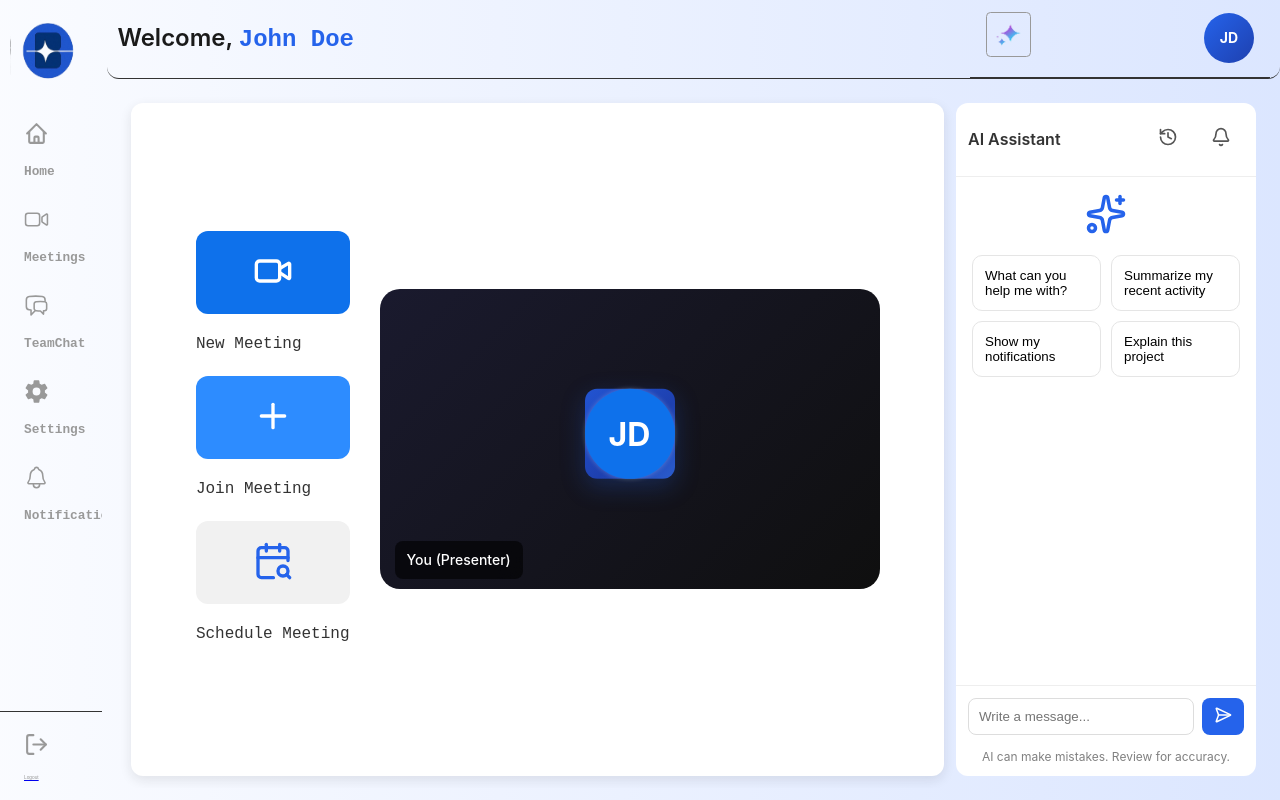
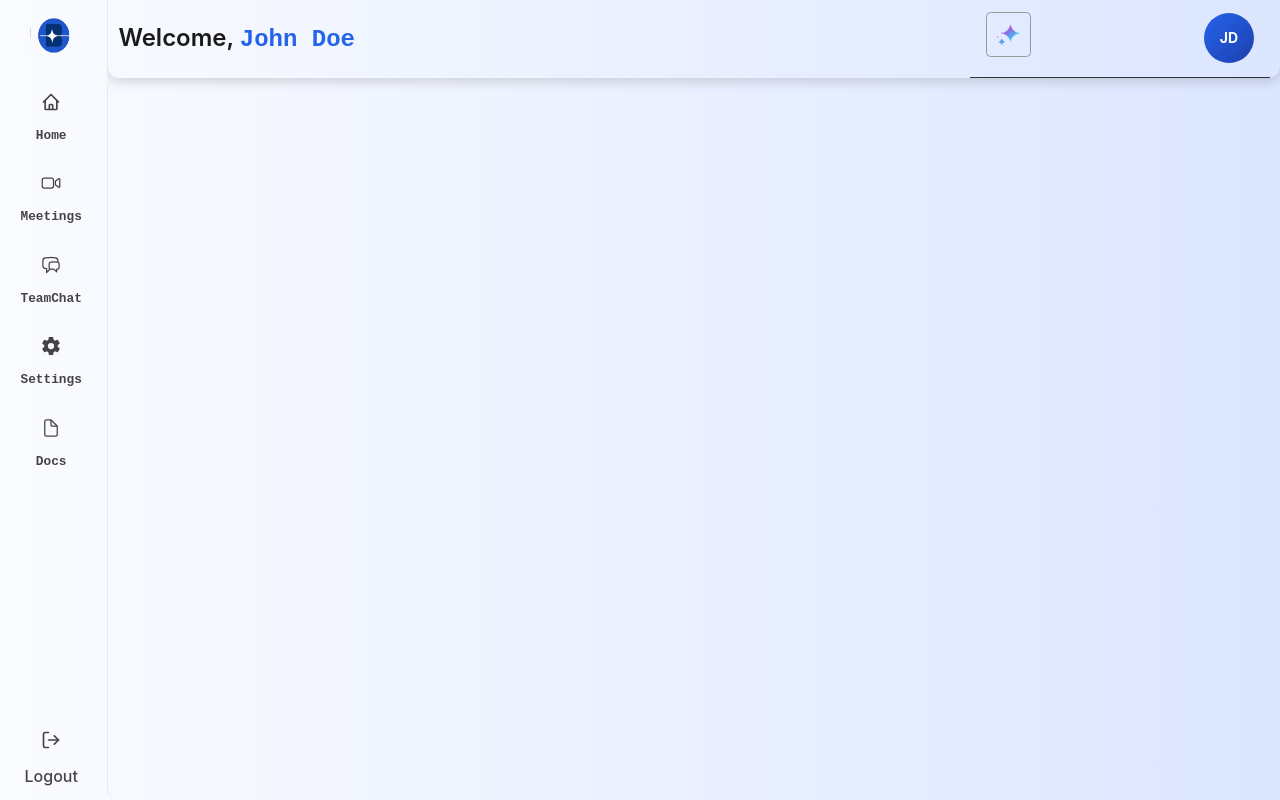
Before and after one commit to nueldotdev/beam-frontend-v1, a React (Vite) app: page /dashboard in a window 1280 px wide. Before the commit this address led to /dashboard/home. Built offline with nearby package versions, Linux system fonts and the light colour scheme.

Commit message:
finished main dashboard component

```diff
--- a/src/components/DashboardHome.jsx
+++ b/src/components/DashboardHome.jsx
@@ -20,16 +20,16 @@ function DashboardHome() {
   {/* Zoom Quick Actions */}
   <div className="zoom-actions">
     <button className="zoom-btn new-meeting">
-     <VideoIcon size={40} /> </button>
-     <h4>New Meeting</h4>
+     <VideoIcon size={35}  /> </button>
+     <h4>Host</h4>
     <button className="zoom-btn join-meeting">
-        <PlusIcon size={40} />
+        <PlusIcon size={35} />
      </button>
-     <h4>Join Meeting</h4>
+     <h4>Join</h4>
     <button className="zoom-btn schedule-meeting">
-     <CalendarSearch size={40} />
+     <CalendarSearch size={35} />
      </button>
-     <h4>Schedule Meeting</h4>
+     <h4>Schedule</h4>
   </div>
 
   {/* Video Section */}
--- a/src/components/Sidebar.jsx
+++ b/src/components/Sidebar.jsx
@@ -4,79 +4,92 @@ import beamlogo from '../assets/dashboard-images/beamlogo.png'
 import { Link } from 'react-router-dom'
 import { SidebarData } from '../constants/SidebarData'
 import { useNavigate } from 'react-router-dom'
+import { useLocation } from 'react-router-dom'
 
 function Sidebar() {
-  const [activeItem, setActiveItem] = useState('dashboard')
   const [collapsed, setCollapsed] = useState(false)
+
   const navigate = useNavigate();
-
-
-
-  const bottomItems = [
-    { id: 'settings', icon: '⚙️', label: 'Settings', badge: null },
-    { id: 'help', icon: '❓', label: 'Help', badge: null },
-  ]
+  const location = useLocation(); // ✅ REQUIRED
 
   return (
     <div className={`sidebar ${collapsed ? 'collapsed' : ''}`}>
-      {/* Header */}
+
       <div className="sidebar-header">
         <div className={`logo ${collapsed ? 'hide' : ''}`}>
           <img src={beamlogo} className='logo-icon' alt="Beam Logo" />
         </div>
-
       </div>
 
       {/* Main navigation */}
+     <nav className="sidebar-nav">
+  {SidebarData
+    .filter(item => !['logout', 'help'].includes(item.id))
+    .map((item) => {
 
+      const isActive = location.pathname === item.path;
 
-<nav className="sidebar-nav">
-  {SidebarData.filter(item => !['logout', 'help'].includes(item.id)).map((item) => (
-    <button
+      return (
+        <Link
           key={item.id}
-      className={`nav-item ${activeItem === item.id ? 'active' : ''}`}
-      onClick={() => {
-        setActiveItem(item.id);
-        navigate(item.route); // <-- Navigate to route
-      }}
-      title={item.label}
+          to={item.path}
+          className={`nav-item ${isActive ? 'active' : ''}`}
         >
           <span className="nav-icon">
             {typeof item.icon === 'string'
               ? item.icon
               : React.createElement(
-              activeItem === item.id && item['icon.active'] ? item['icon.active'] : item.icon
+                  isActive && item['icon.active']
+                    ? item['icon.active']
+                    : item.icon
                 )}
           </span>
-      <span className={`nav-label ${collapsed ? 'hide' : ''}`}>
+
+          {!collapsed && (
+            <span className="nav-label">
               {item.label}
             </span>
-      {item.badge && (
-        <span className={`badge ${collapsed ? 'badge-small' : ''}`}>
+          )}
+
+          {item.badge && !collapsed && (
+            <span className="badge">
               {item.badge}
             </span>
           )}
-    </button>
-  ))}
+        </Link>
+      );
+    })}
 </nav>
 
       {/* Bottom navigation */}
       <nav className="sidebar-nav-bottom">
-          {SidebarData.filter(item => ['logout'].includes(item.id)).map((item) => (
+  {SidebarData
+    .filter(item => item.id === 'logout')
+    .map((item) => {
 
-            <Link to={item.path || '#'}>
-            <button
+      const isActive = location.pathname === item.path;
+
+      return (
+        <Link
           key={item.id}
-            className={`nav-item ${activeItem === item.id ? 'active' : ''}`}
-            onClick={() => setActiveItem(item.id)}
+          to={item.path}
+          className={`nav-item ${isActive ? 'active' : ''}`}
         >
-            <span className="nav-icon">{typeof item.icon === 'string' ? item.icon : React.createElement(activeItem === item.id && item['icon.active'] ? item['icon.active'] : item.icon)}</span>
-            {item.label}
-            </button>
+          <span className="nav-icon">
+            {typeof item.icon === 'string'
+              ? item.icon
+              : React.createElement(
+                  isActive && item['icon.active']
+                    ? item['icon.active']
+                    : item.icon
+                )}
+          </span>
+
+          {!collapsed && item.label}
         </Link>
-          ))}
+      );
+    })}
 </nav>
-
 
     </div>
   )
--- a/src/constants/SidebarData.js
+++ b/src/constants/SidebarData.js
@@ -1,5 +1,5 @@
 import React from "react";
-import { IoSettingsSharp, } from "react-icons/io5";
+import { IoDocument, IoDocumentOutline, IoSettingsSharp, } from "react-icons/io5";
 import { LuLogOut } from "react-icons/lu";
 import { IoVideocamOutline, IoVideocam } from "react-icons/io5";
 import { HiOutlineChatBubbleLeftRight , HiChatBubbleLeftRight} from "react-icons/hi2";
@@ -17,7 +17,7 @@ export const SidebarData = [
         badge: null,
         icon: HiOutlineHome,
         "icon.active": HiHome,
-        routes:'home'
+        path:'/dashboard/home'
     },
     {
         id:"meetings",
@@ -25,7 +25,7 @@ export const SidebarData = [
         badge: null,
         "icon.active": IoVideocam,
         icon: IoVideocamOutline,
-        routes:'meetings'
+        path:'/dashboard/meetings'
 
     },
     {
@@ -33,7 +33,7 @@ export const SidebarData = [
         label:"TeamChat",
         icon:  HiOutlineChatBubbleLeftRight,
         "icon.active": HiChatBubbleLeftRight,
-        routes:'chat',
+        path:'/dashboard/chat',
         badge: null
     },
 
@@ -42,15 +42,15 @@ export const SidebarData = [
         label:"Settings",
         icon: IoSettingsSharp,
         "icon.active": IoSettingsSharp,
-            routes:'settings',
+        path :'/dashboard/settings',
         badge: null
     },
     {
-        id:"notifications",
-        label:"Notifications",
-        "icon.active": IoNotifications,
-        routes:'notifications',
-        icon: IoNotificationsOutline,
+        id:"docs",
+        label:"Docs",
+        "icon.active": IoDocument,
+        path:'/dashboard/docs',
+        icon: IoDocumentOutline,
         badge:null
     },
     {
--- a/src/pages/DashBoard.jsx
+++ b/src/pages/DashBoard.jsx
@@ -8,15 +8,10 @@ import Chat from '../components/Chat'
 import DashboardTabs from '../components/DashboardTabs'
 import DashboardHome from '../components/DashboardHome'
 import genimage from '../assets/dashboard-images/generative-aiicon.png'
+import Meetings from "../pages/Meetings"
+import LiveMeeting from "../components/LiveMeeting"
 
 function DashBoard() {
-  const [isMuted, setIsMuted] = useState(false)
-  const [cameraOff, setCameraOff] = useState(false)
-  const [isScreenSharing, setIsScreenSharing] = useState(false)
-  const [showParticipants, setShowParticipants] = useState(true)
-  const toggleMute = () => setIsMuted(!isMuted)
-  const toggleCamera = () => setCameraOff(!cameraOff)
-  const toggleScreenShare = () => setIsScreenSharing(!isScreenSharing)
 
    const profile = {
       name: "John Doe",
@@ -46,9 +41,10 @@ function DashBoard() {
 
       <div className="dashboard-content">
         <Routes>
-          {/* Default redirect when /dashboard is hit */}
-            <Route path="/" element={<Navigate to="home" />} />
-          <Route path="home" element={<DashboardHome />} />
+          <Route path="/home" element={<DashboardHome />} />
+          <Route path='/meetings' element={<Meetings/>} />
+          <Route path='/chat' element={<Chat/>}/>
+          <Route path="/livemeeting" element={<LiveMeeting />} />
         </Routes>
       </div>
 
--- /dev/null
+++ b/src/pages/Meetings.jsx
@@ -0,0 +1,96 @@
+import React, { useState , useNavigate} from "react";
+import "../styles/meeting.css"
+const initialMeetings = [
+  {
+    id: 1,
+    title: "Team Standup",
+    date: "Feb 27, 2026",
+    time: "09:00 AM",
+    host: "You",
+  },
+  {
+    id: 2,
+    title: "Project Review",
+    date: "Feb 27, 2026",
+    time: "02:00 PM",
+    host: "Alice Johnson",
+  },
+  {
+    id: 3,
+    title: "Client Meeting",
+    date: "Feb 28, 2026",
+    time: "11:30 AM",
+    host: "Bob Smith",
+  },
+];
+
+function Meetings() {
+
+  const [meetings, setMeetings] = useState(initialMeetings);
+
+  // const handleStartMeeting = (meeting) => {
+  //   alert(`Starting meeting: ${meeting.title}`);
+  //    navigate(`/meeting/${meeting.id}`)
+  // };
+  const handleNewMeeting = () => {
+    alert("Create new instant meeting");
+  };
+
+  return (
+    <div className="meetings-container">
+
+      {/* Header */}
+      <div className="meetings-header">
+        <h2>Meetings</h2>
+
+        <button
+          className="start-meeting-btn"
+          onClick={handleNewMeeting}
+        >
+          + Start New Meeting
+        </button>
+      </div>
+
+      {/* Upcoming Meetings */}
+      <div className="meetings-list">
+
+        <h3 className="section-title">Upcoming Meetings</h3>
+
+        {meetings.length === 0 ? (
+          <div className="empty">
+            No upcoming meetings
+          </div>
+        ) : (
+          meetings.map((meeting) => (
+            <div key={meeting.id} className="meeting-card">
+
+              <div className="meeting-info">
+                <h4>{meeting.title}</h4>
+
+                <p>
+                  {meeting.date} • {meeting.time}
+                </p>
+
+                <span className="host">
+                  Host: {meeting.host}
+                </span>
+              </div>
+
+              <button
+                className="join-btn"
+                onClick={() => handleStartMeeting(meeting)}
+              >
+                Start
+              </button>
+
+            </div>
+          ))
+        )}
+
+      </div>
+
+    </div>
+  );
+}
+
+export default Meetings;
--- a/src/styles/dashboard.css
+++ b/src/styles/dashboard.css
@@ -2,6 +2,7 @@
 .dashboard-wrapper {
   display: flex;
   height: 100vh;
+
   background: linear-gradient(90deg, hsla(223, 100%, 99%, 1) 0%, hsla(222, 100%, 93%, 1) 100%);
   overflow: hidden;
 }
@@ -19,15 +20,15 @@
 
 .dashboard-header {
   padding: 0px 10px;
+ border-left: 1px solid #e5e7eb; /* modern subtle border */
   background-color: transparent;
-  border-bottom: 1px solid #333333;
+  box-shadow: 0 4px 12px rgba(0, 0, 0, 0.15);
   display: flex;
   justify-content: space-between;
   align-items: center;
   flex-shrink: 0;
   border-radius: 0 0 12px 12px;
 }
-
 .dashboard-header h1 {
   font-size: 24px;
   font-weight: 600;
@@ -88,6 +89,7 @@
 .dashboard-content {
   flex: 1;
   width: 100%;
+  border-left: 1px solid #e5e7eb; /* modern subtle border */
   background: transparent;
   border-radius: 12px;
   display: flex;
--- a/src/styles/dashboardhome.css
+++ b/src/styles/dashboardhome.css
@@ -122,7 +122,7 @@ background-color: #ffffff;
   display: flex;
   flex-direction: row;
   align-items: center;
-  gap: 30px;
+  gap: 40px;
   padding: 20px;
 }
 
@@ -135,7 +135,7 @@ background-color: #ffffff;
 }
 
 .zoom-btn {
-  padding: 20px 10px;
+  padding: 20px 20px;
   border-radius: 12px;
   border: none;
   cursor: pointer;
@@ -144,6 +144,7 @@ background-color: #ffffff;
 }
 .zoom-actions h4 {
 font-weight: 100;
+text-align: center;
 font-family: "Gilroy", monospace;
   color: #333;
 }
--- /dev/null
+++ b/src/styles/meeting.css
@@ -0,0 +1,100 @@
+.meetings-container {
+  padding: 20px;
+  background: #f8fafc;
+  height: 100%;
+}
+
+/* Header */
+
+.meetings-header {
+  display: flex;
+  gap: 10px;
+  justify-content: space-between;
+  align-items: center;
+  margin-bottom: 25px;
+}
+
+.meetings-header h2 {
+  margin: 0;
+  color:#374151;
+  font-size: 22px;
+}
+
+/* Buttons */
+
+.start-meeting-btn {
+  background: #2563eb;
+  color: white;
+  border: none;
+  padding: 10px 16px;
+  border-radius: 8px;
+  cursor: pointer;
+  font-weight: 500;
+  transition: 0.2s;
+}
+
+.start-meeting-btn:hover {
+  background: #1d4ed8;
+}
+
+/* List */
+
+.section-title {
+  margin-bottom: 15px;
+  color: #374151;
+}
+
+.meeting-card {
+  background: white;
+  border-radius: 10px;
+  padding: 16px;
+  margin-bottom: 12px;
+
+  display: flex;
+  justify-content: space-between;
+  align-items: center;
+
+  box-shadow: 0 2px 8px rgba(0,0,0,0.05);
+}
+
+/* Info */
+
+.meeting-info h4 {
+  margin: 0;
+  font-size: 16px;
+}
+
+.meeting-info p {
+  margin: 4px 0;
+  font-size: 14px;
+  color: #6b7280;
+}
+
+.host {
+  font-size: 12px;
+  color: #9ca3af;
+}
+
+/* Join button */
+
+.join-btn {
+  background: #10b981;
+  border: none;
+  color: white;
+  padding: 8px 14px;
+  border-radius: 6px;
+  cursor: pointer;
+  transition: 0.2s;
+}
+
+.join-btn:hover {
+  background: #059669;
+}
+
+/* Empty */
+
+.empty {
+  padding: 20px;
+  text-align: center;
+  color: #9ca3af;
+}
--- a/src/styles/sidebar.css
+++ b/src/styles/sidebar.css
@@ -47,8 +47,9 @@
 
 .logo-icon {
   align-self: center;
-  width: 80px;
-  height: 80px;
+  margin-left: 20px;
+  width: 50px;
+  height: 50px;
 }
 
 .logo-text {
@@ -94,37 +95,28 @@
   gap: 4px;
 }
 
-.sidebar-nav-bottom {
-  padding: 8px;
-  border-top: 1px solid #333333;
-  display: flex;
-  flex-direction: column;
-  gap: 4px;
-  flex-shrink: 0;
-  width: 100%;
-}
 
 /* Nav item */
 .nav-item {
-  padding: 12px 16px;
+  padding: 10px 10px;
   border: none;
-  font-size: 0.3rem;
   background: transparent;
-  color: #999999;
+  color: #444444;
   cursor: pointer;
   border-radius: 8px;
   transition: all 0.2s;
   display: flex;
   flex-direction: column;
   align-items: right;
-  gap: 12px;
+  gap: 5px;
   font-weight: 500;
   text-align: left;
+  text-decoration: none;
 }
 
 .nav-item:hover {
   background-color: #dde7ff;
-  color: #ffffff;
+  color: #444444;
 }
 
 .nav-item.active {
@@ -138,7 +130,7 @@
 }
 
 .nav-icon {
-    font-size: 25px;
+    font-size: 20px;
     text-align: center;
     flex-shrink: 0;
     transition: transform 0.2s;
@@ -154,6 +146,21 @@
     text-overflow: ellipsis;
 }
 
+.sidebar-nav-bottom{
+  display: flex;
+  align-items: center;
+  justify-content: center;
+}
+
+.sidebar-nav-bottom .nav-icon{
+    font-size: 20px;
+    text-align: center;
+    flex-shrink: 0;
+    transition: transform 0.2s;
+}
+.sidebar-nav-bottom .label{
+  font-size: 0.8rem;
+}
 
 
 .badge {
```
Also changed, not shown: src/components/Chat.jsx (+59 -4 lines), src/styles/chat.css (+77 -0 lines). Lines whose indentation alone changed are shown as unchanged.
